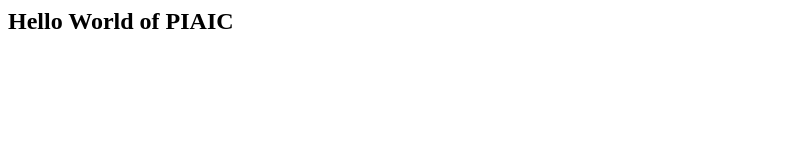
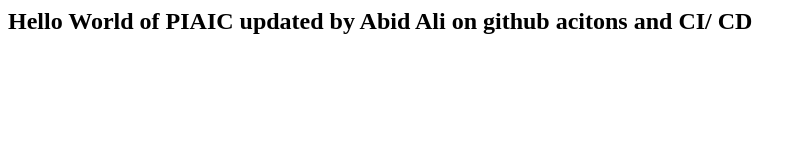
Before and after one commit to abid9343/project001, a plain HTML site: page index.html in a window 1280 px wide. Shown: the whole page, without its empty margins (0-805 px from the left). Drawn offline with Linux system fonts and the light colour scheme.

Commit message:
Update index.html
updated data into h2 tag of index.html

```diff
--- a/index.html
+++ b/index.html
@@ -1,6 +1,8 @@
 <html>
 
 <body>
-    <h2>Hello World of PIAIC</h2>
+    <h2>Hello World of PIAIC updated by Abid Ali on github acitons and CI/ CD</h2>
+
+
 </body>
 </html>
```
